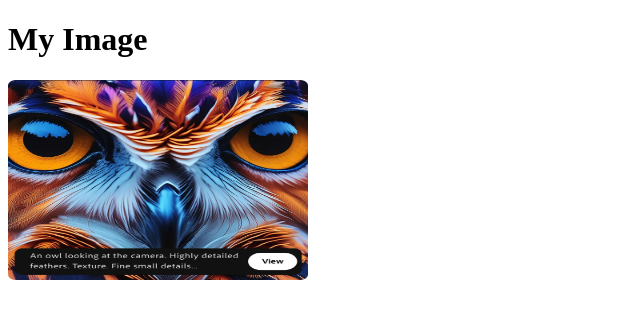
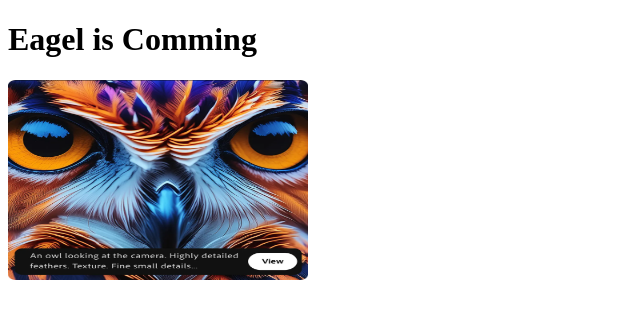
Before and after one commit to Vignesh2122/host, a plain HTML site: page index.html in a window 1280 px wide. Shown: the whole page, without its empty margins (0-640 px from the left). Drawn offline with Linux system fonts and the light colour scheme.

Commit message:
Update index.html

```diff
--- a/index.html
+++ b/index.html
@@ -6,7 +6,7 @@
     <title>Image Example</title>
 </head>
 <body>
-    <h1>My Image</h1>
+    <h1>Eagel is Comming</h1>
     <img src="https://raw.githubusercontent.com/Vignesh2122/host/main/image.png" alt="Description of the image" width="300" height="200">
 </body>
 </html>
```
